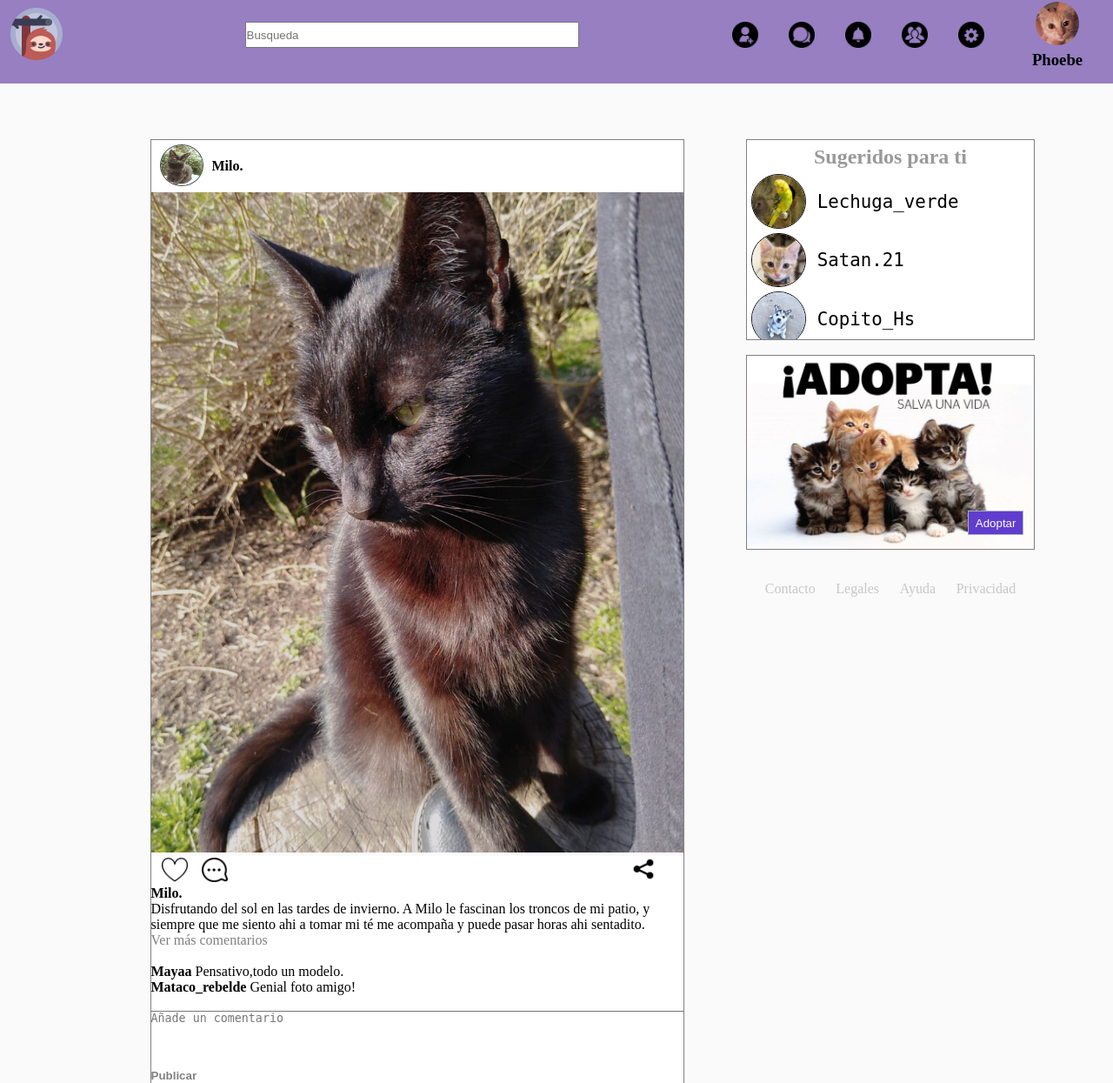
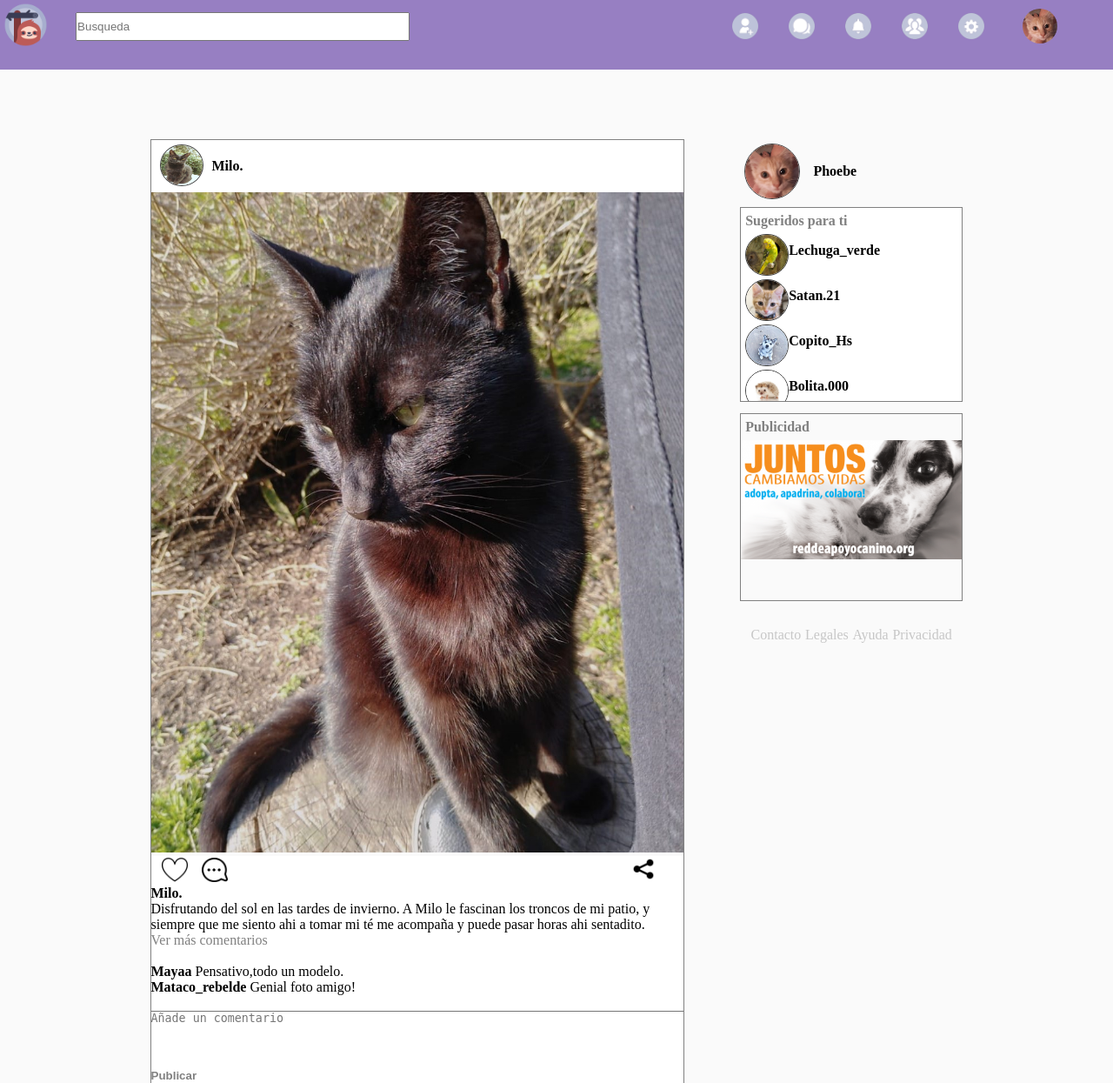
Before and after one commit to lucasan746/Proyecto, a PHP site: page /home.php in a window 1280 px wide. Shown: the top 1245 px of the page at 87% size. Run offline with PHP 8.4, Linux system fonts and the light colour scheme.

Commit message:
Home casi listo

```diff
--- a/css/style.css
+++ b/css/style.css
@@ -240,7 +240,7 @@ body{
   position: fixed;
   top: 0;
   display: flex;
-  height: 12vh;
+  height: 10vh;
   background-color:#977fc2;
   z-index: 5;
 }
@@ -259,23 +259,23 @@ body{
 .iconosbarra{
   width: 30px;
   height: 30px;
-  margin-top: 25px;
+  margin-top: 15px;
   margin-right: 20px;
-  margin-left: 15px;;
+  margin-left: 15px;
 }
 .iconoprin2{
   position:  fixed;
-  width: 5vw;
-  left: 10px;
-  top: 7px;
+  width: 4%;
+  left: 4px;
+  top: 3px;
   border-radius: 30%;
 }
 .input{
   position: relative;
-    left: 60px;
-    top: 25px;
-    width: 30vw;
-    height: 30px;
+  right: 35%;
+  top: 30%;
+  width: 30vw;
+  height: 33px;
 }
 .iconosbarra2{
   width: 30px;
@@ -285,9 +285,10 @@ body{
 }
 .fotoperfil{
   border-radius: 50%;
-  width: 50px;
-  height: 50px;
-  margin: 2px;
+  width: 40px;
+  height: 40px;
+  margin: 10px;
+  margin-right: 50px;
 }
 .nombreusuario{
   text-align: center;
@@ -636,57 +637,67 @@ top: 21px;
 
 
 .seccionder{
-  /* width: 36%; */
   /* border: solid black 2px; */
-  /* - */
-  max-width: 332px;
-  right: 5%;
-  left: 65%;
+ right: 5%;
+ left: 58%;
  position: fixed;
- width: 100%;
- height: 72vh;
- /* margin-top: 15px; */
+ width: 20%;
+ height: 80vh;
+
 }
 
 /* Seccion 2 */
-.sugeridos h1{
-  text-align: center;
+.perfilderecha{
+  position: relative;
+}
+.perfilderecha img{
+  border-radius: 50%;
+  border: solid 1px #424242;
+  margin: 2%;
+}
+.perfilderecha h4{
+  display: inline-block;
+  position: absolute;
+  top: 28px;
+  margin-left: 10px;
+}
+.titusugeridos{
+  margin-left: 5px;
   margin-top: 6px;
   margin-bottom: 6px;
-  font-size: 1.5rem;
-  color: #999;
+  color: grey;
 }
 .img{
-  width: 19%;
   border-radius: 5vh;
   margin-left: 5px;
-  border: solid black 1px;
+  border:solid 1px #424242;
+
 }
 .sugeridos{
   border: solid 1px grey;
   width: 100%;
-  height: 231px;
+  height: 28vh;
   overflow: auto;
   background-color: white;
+  position: relative;
 }
 .sugeridos a{
   width: 73%;
   display: inline-block;
-  position: relative;
-  bottom: 24px;
-  margin-left: 9px;
+  position: absolute;
   text-decoration: none;
   color: black;
-  font-size: 1.3rem;
-  font-family: monospace;
+  margin-top: 10px;
+
+
 }
 .adopciones{
   width: 100%;
-  height: 28vh;
+  height: 27vh;
   margin-top: 5%;
   border: solid 1px grey;
   }
-.adopciones button{
+/* .adopciones button{
   position: relative;
   left: 77%;
   top: -6vh;
@@ -697,7 +708,7 @@ top: 21px;
   border: solid 1px #a7aece;
   padding: 6px;
   text-decoration: none;
-}
+} */
 .seccionder footer{
   margin-top: 8%;
 }
@@ -860,7 +871,7 @@ top: 21px;
 }
 #k{
   background-image: url(../images/celular/11.jpg);
-  background-size: contain;
+  background-size: 100% 100%;
 }
 
 #l{
--- a/navbar.php
+++ b/navbar.php
@@ -15,7 +15,7 @@
       </div>
       <div class="perfil">
         <img src="images/iconos/perfil.jpg" alt="fotoperfil" class="fotoperfil">
-        <h3>Phoebe</h3>
+
       </div>
   </nav>
 </header>
--- a/registro.php
+++ b/registro.php
@@ -23,7 +23,7 @@ $pais = [
   <body>
     <section class="cajalogin" id="<?= $imagenes[$alea] ?>">
       <a href="#"><img src="images/icon-lazy.png" alt="icono"  class="iconoprin"></a>
-        <a class="botoninic" href="home.php">Iniciar sesión</a>
+        <a class="botoninic" href="login.php">Iniciar sesión</a>
       <br>
     <article class="cajareg">
       <div class="cajatitulo">
--- a/seccion2.php
+++ b/seccion2.php
@@ -1,28 +1,40 @@
 <section class="seccionder">
+  <div class="perfilderecha">
+    <img src="images/iconos/perfil.jpg" alt="" width="25%">
+    <h4>Phoebe</h4>
+  </div>
   <article class="sugeridos">
-    <h1>Sugeridos para ti</h1>
+    <h4 class="titusugeridos">Sugeridos para ti</h4>
     <ul>
-      <img class="img" src="images/home/iconom.jpg" alt="icono"> <a href="user@user.com">Lechuga_verde</a>
-      <img class="img" src="images/home/iconom1.jpg" alt="icono">
-      <a href="user@user.com">Satan.21</a>
-      <img class="img" src="images/home/iconom2.jpg" alt="icono">
-      <a href="user@user.com">Copito_Hs</a>
-      <img class="img" src="images/home/iconom3.jpg" alt="icono">
-      <a href="user@user.com">Bolita.000</a>
-      <img class="img" src="images/home/iconom.jpg" alt="icono">
-      <a href="user@user.com">Lechuga_verde</a>
-      <img class="img" src="images/home/iconom1.jpg" alt="icono">
-      <a href="user@user.com">Satan.21</a>
-      <img class="img" src="images/home/iconom2.jpg" alt="icono">
-      <a href="user@user.com">Copito_Hs</a>
-      <img class="img" src="images/home/iconom3.jpg" alt="icono">
-      <a href="user@user.com">Bolita.000</a>
+      <img class="img" src="images/home/iconom.jpg" alt="icono"width="50px" height="48px">
+      <a href=""><h4>Lechuga_verde</h4></a>
+      <br>
+      <img class="img" src="images/home/iconom1.jpg" alt="icono"width="50px" height="48px">
+      <a href="user@user.com"><h4>Satan.21</h4></a>
+      <br>
+      <img class="img" src="images/home/iconom2.jpg" alt="icono"width="50px" height="48px">
+      <a href="user@user.com"><h4>Copito_Hs</h4></a>
+      <br>
+      <img class="img" src="images/home/iconom3.jpg" alt="icono"width="50px" height="48px">
+      <a href="user@user.com"><h4>Bolita.000</h4></a>
+      <br>
+      <img class="img" src="images/home/iconom.jpg" alt="icono"width="50px" height="48px">
+      <a href="user@user.com"><h4>Lechuga_verde</h4></a>
+      <br>
+      <img class="img" src="images/home/iconom1.jpg" alt="icono"width="50px" height="48px">
+      <a href="user@user.com"><h4>Satan.21</h4></a>
+      <br>
+      <img class="img" src="images/home/iconom2.jpg" alt="icono"width="50px" height="48px">
+      <a href="user@user.com"><h4>Copito_Hs</h4></a>
+      <br>
+      <img class="img" src="images/home/iconom3.jpg" alt="icono"width="50px" height="48px">
+      <a href="user@user.com"><h4>Bolita.000</h4></a>
     </ul>
   </article>
 
   <article class="adopciones">
-    <img src="images/home/adopcion.jpg" alt="fondo" width="100%" height="100%">
-    <button type="submit" name="adoptar">Adoptar</button>
+    <h4 class="titusugeridos">Publicidad</h4>
+    <a href="#"><img src="images/home/adopcion.png" alt="fondo" width="100%"></a>
   </article>
   <footer>
     <ul class="foothome">
```
Also changed, not shown: images/home/adopcion.jpg (deleted), images/home/adopcion.png (added), images/iconos/ajustes.png, images/iconos/bocadillo.png, images/iconos/brujula.png, images/iconos/grupo.png, images/iconos/notificacion.png, images/iconos/usuario.png, images/iconos/zoom.png.
